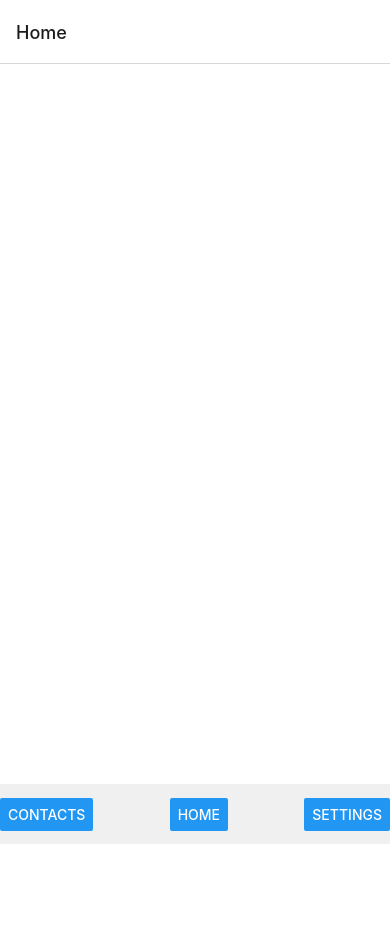
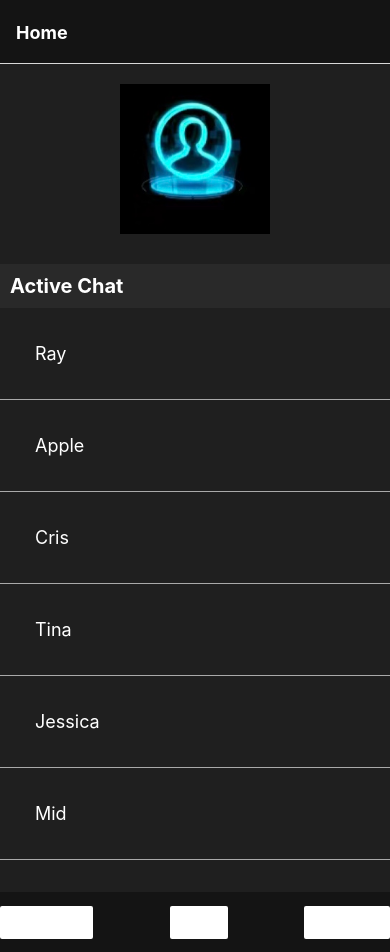
Before and after one commit to VitaRin/Project, a React Native app: screen /Home in a window 390 px wide. Before the commit the page ends 844 px from the top, so only its background shows below. Built offline with nearby package versions, Linux system fonts and the light colour scheme.

Commit message:
the implement of HomeScreen, update of ContactScreen
implement the HomeScreen
implement of the start chat function in Contact

```diff
--- a/screens/ContactScreen.js
+++ b/screens/ContactScreen.js
@@ -59,7 +59,7 @@ export default function ContactScreen({navigation}) {
   const handleContactAction = (action, contactName) => {
     if (action === 'Start Chat') {
       // Navigate to the ChatScreen with the contactName
-      navigation.navigate('ChatScreen', { contactName });
+      navigation.navigate('Chat');
     }
   };
 
@@ -123,14 +123,17 @@ export default function ContactScreen({navigation}) {
       <View style={styles.navbar}>
         <Button
           title="Contacts"
+          color="#fff"
            onPress={() => navigation.navigate("Contact")}
         />
         <Button
           title="Home"
+          color="#fff"
            onPress={() => navigation.navigate("Home")}
         />
         <Button
           title="Settings"
+          color="#fff"
           onPress={() => navigation.navigate("Settings")}
         />
       </View>
@@ -147,7 +150,7 @@ const styles = StyleSheet.create({
     flexDirection: 'row',
     justifyContent: 'space-between',
     alignItems: 'center',
-    backgroundColor: '#F0F0F0',
+    backgroundColor: '#000',
     height: 60,
     width: '100%',
     position: 'absolute',
--- a/screens/HomeScreen.js
+++ b/screens/HomeScreen.js
@@ -1,22 +1,88 @@
-import React from 'react';
-import { Button } from 'react-native';
-import { StyleSheet, Text, View } from 'react-native';
+import React , { usersData , useLayoutEffect } from 'react';
+import { StyleSheet,
+   Text,
+   View,
+   Button,
+   TouchableOpacity,
+   Animated,
+   Image,
+   StatusBar,
+   FlatList } from 'react-native';
 
 export default function HomeScreen({ navigation }) {
+
+
+  const contactsData = [
+    { id: '1', name: 'Ray' },
+    { id: '2', name: 'Apple' },
+    { id: '3', name: 'Cris' },
+    { id: '4', name: 'Tina' },
+    { id: '5', name: 'Jessica' },
+    { id: '6', name: 'Mid' },
+    { id: '7', name: 'Thresh' },
+  ];
+
+
+  const handlePressUser = (userName) => {
+    navigation.navigate('Chat');
+  };
+
+  useLayoutEffect(() => {
+    navigation.setOptions({
+      headerStyle: {
+        backgroundColor: '#141414',
+      },
+      headerTintColor: '#fff',
+      headerTitleStyle: {
+        fontWeight: 'bold',
+      },
+    });
+  }, [navigation]);
+
+// Render each user
+const renderUserItem = ({ item }) => (
+  <TouchableOpacity
+    style={styles.userItem}
+    onPress={() => handlePressUser(item.name)}
+  >
+    <Text style={styles.userName}>{item.name}</Text>
+  </TouchableOpacity>
+);
+
   return (
     <View style={styles.container}>
+       <Image
+        source={require('../assets/logo.png')}
+        style={styles.image}
+      />
+
+     <StatusBar barStyle="light-content" />
+     <View style={styles.header}>
+     <Text style={styles.title}>Active Chat</Text>
+     </View>
+
+      <FlatList
+        data={contactsData}
+        keyExtractor={(item) => item.id}
+        renderItem={renderUserItem}
+        style={styles.userList}
+      />
+
 
       <View style={styles.navbar}>
         <Button
           title="Contacts"
+          color="#fff"
            onPress={() => navigation.navigate("Contact")}
         />
         <Button
           title="Home"
+          color="#fff"
            onPress={() => navigation.navigate("Home")}
         />
         <Button
           title="Settings"
+          color="#fff"
           onPress={() => navigation.navigate("Settings")}
         />
       </View>
@@ -27,18 +93,54 @@ export default function HomeScreen({ navigation }) {
 const styles = StyleSheet.create({
   container: {
     flex: 1,
-    backgroundColor: '#fff',
-    alignItems: 'center',
-    justifyContent: 'center',
+    backgroundColor: '#1F1F1F',
   },
   navbar: {
     flexDirection: 'row',
     justifyContent: 'space-between',
     alignItems: 'center',
-    backgroundColor: '#F0F0F0',
+    backgroundColor: '#141414',
     height: 60,
     width: '100%',
     position: 'absolute',
     bottom: 0
-  }
+  },
+  image: {
+    width: 150,
+    height: 150,
+    marginTop: 20,
+    alignSelf: 'center',
+    marginBottom: 30,
+  },
+  header: {
+    flexDirection: 'row',
+    justifyContent: 'space-between',
+    alignItems: 'center',
+    padding: 10,
+    backgroundColor: '#292929',
+
+  },
+  title: {
+    color: '#fff',
+    fontSize: 20,
+    fontWeight: 'bold',
+  },
+  userList: {
+    width: '100%',
+  },
+  listContainer: {
+    marginTop: 20,
+  },
+  userItem: {
+    flexDirection: 'row',
+    padding: 35,
+    borderBottomWidth: StyleSheet.hairlineWidth,
+    borderBottomColor: '#A9A9A9',
+    alignItems: 'center',
+    justifyContent: 'space-between',
+  },
+  userName: {
+    color: '#fff',
+    fontSize: 18,
+  },
 });
--- a/screens/RegisterScreen.js
+++ b/screens/RegisterScreen.js
@@ -1,6 +1,6 @@
 import React, { useState } from 'react';
 import { View, Text, Image, TextInput, Button, TouchableOpacity, Switch, StyleSheet, Alert } from 'react-native';
-import AsyncStorage from '@react-native-async-storage/async-storage';
+
 
 export default function RegisterScreen({ navigation }) {
   const [username, setUsername] = useState('');
```
Also changed, not shown: assets/logo.png (added).
